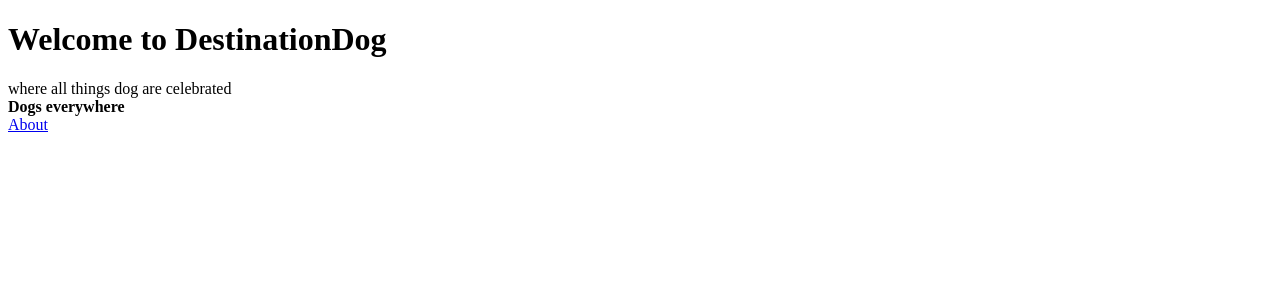
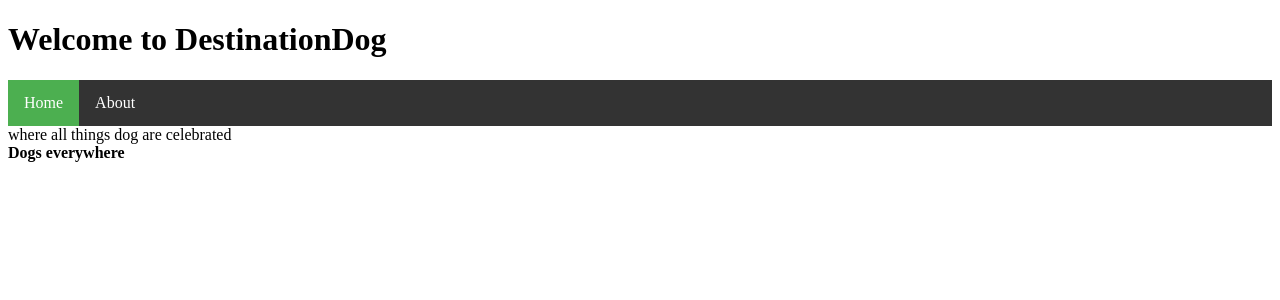
Before and after one commit to kmcdonald3377/Destination-Dog, a Django app: page / in a window 1280 px wide. Shown: the top 300 px of the page. Run offline with Django 3.2, Linux system fonts and the light colour scheme.

Commit message:
base html development

```diff
--- a/templates/destination_dog/base.html
+++ b/templates/destination_dog/base.html
@@ -0,0 +1,67 @@
+<!DOCTYPE html>
+{% load staticfiles %}
+
+<html>
+    <head lang="en">
+        <style>
+            ul{
+                list-style-type: none;
+                margin: 0;
+                padding: 0;
+                overflow: hidden;
+                background-color: #333;
+            }
+
+            li{
+                float: left;
+            }
+
+            li a{
+                display: block;
+                color: white;
+                text-align: center;
+                padding: 14px 16px;
+                text-decoration: none;
+            }
+
+            li a:hover:not(.active) {
+                background-color: #111;
+            }
+
+            .active {
+                background-color: #4caf50;
+            }
+
+            ul.topnav li a:hover:not(.active) {
+                background-color: #111;
+            }
+
+            ul.topnav li a.active {
+                background-color: #4CAF50;
+            }
+
+            ul.topnav li.right {
+                float: right;
+            }
+
+            @media screen and (max-width: 600px){
+                ul.topnav li.right,
+                ul.topnav li {float: none;
+            }
+        </style>
+        <meta charset="UTF-8" />
+        <title>
+            DestinationDog -
+            {% block title_block %}
+            It's about the destination....
+            {% endblock %}
+        </title>
+    </head>
+
+    <body>
+        {% block header_block %}
+        {% endblock %}
+        {% block body_block %}
+        {% endblock %}
+    </body>
+</html>
--- a/templates/destination_dog/home.html
+++ b/templates/destination_dog/home.html
@@ -1,16 +1,22 @@
-<!DOCTYPE html>
-<html>
-    <head>
-        <title>DestinationDog</title>
-    </head>
-    <body>
-        <h1>Welcome to DestinationDog</h1>
-        <div>
-            where all things dog are celebrated <br/>
-            <strong>{{ boldmessage }}</strong><br/>
-        </div>
-        <div>
-            <a href="/destinationdog/about/">About</a><br/>
-        </div>
-    </body>
-</html>
+{% extends 'destination_dog/base.html' %}
+{% load staticfiles %}
+
+
+{% block header_block %}
+<h1>Welcome to DestinationDog</h1>
+<div>
+    <ul>
+        <li><a class="active" href="/destinationdog/">Home</a></li>
+        <li><a href="/destinationdog/about/">About</a></li>
+    </ul>
+    </div>
+{% endblock %}
+
+{% block body_block %}
+
+<div>
+        where all things dog are celebrated <br/>
+        <strong>{{ boldmessage }}</strong><br/>
+    </div>
+
+{% endblock %}
```
